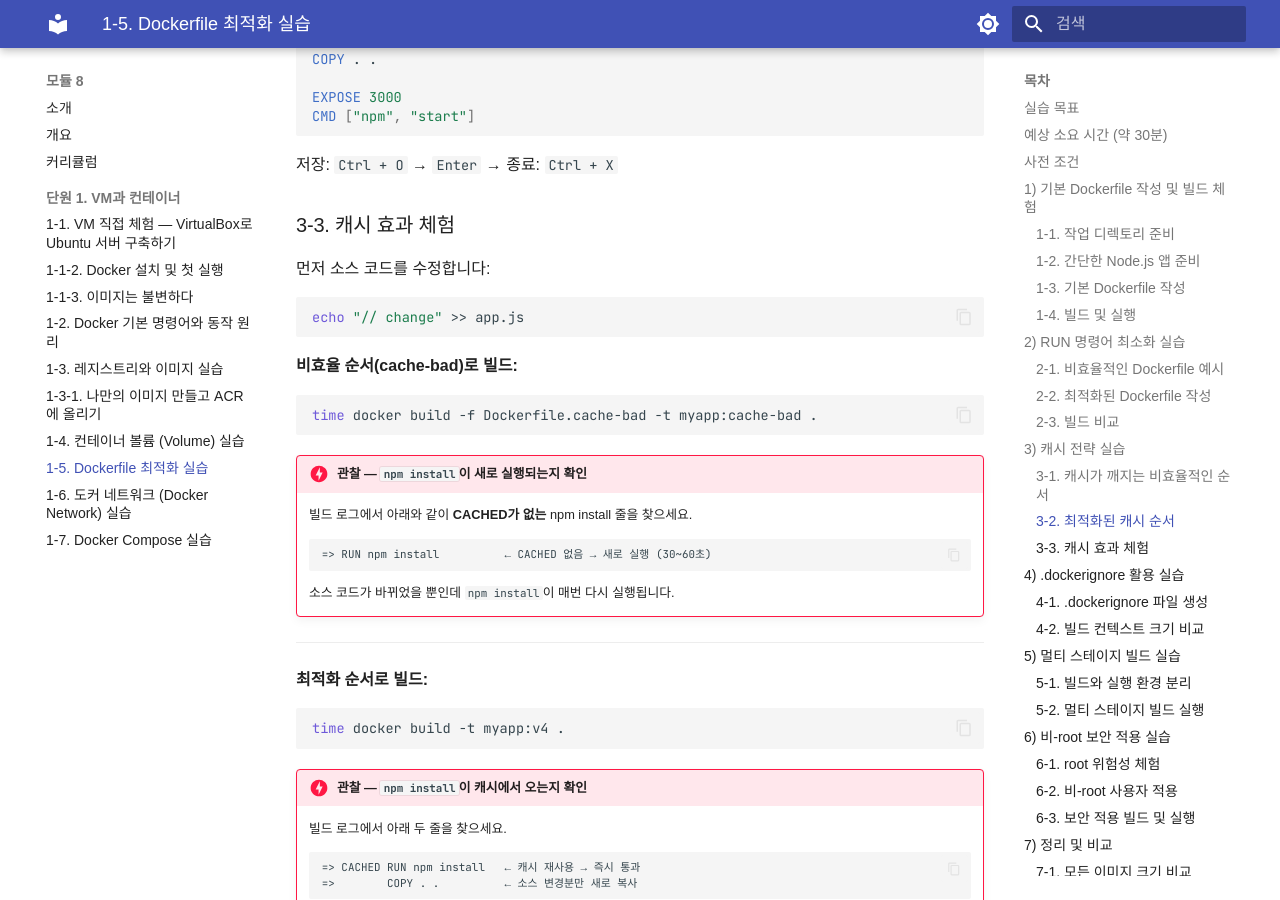
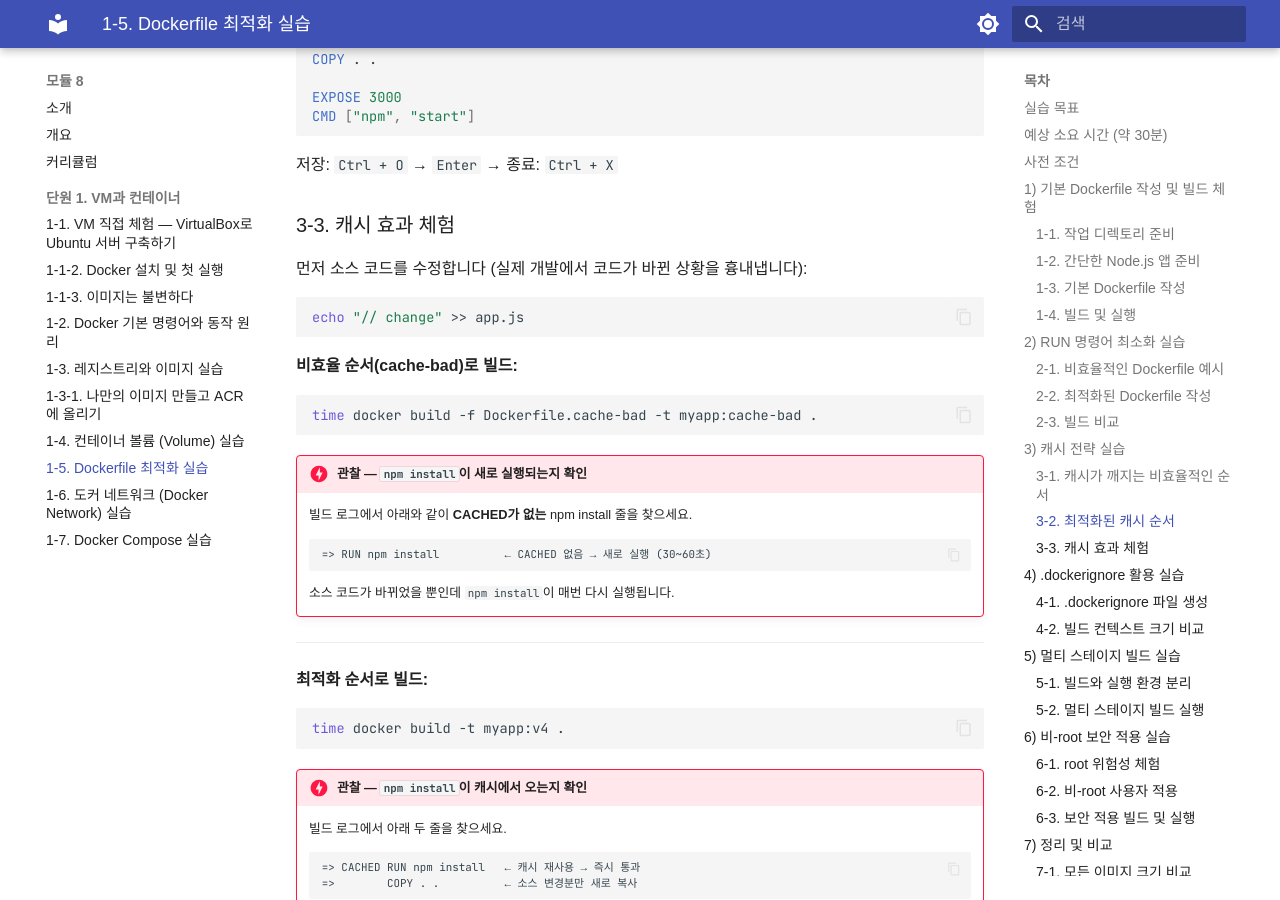
Before and after one commit to skilleat-labs/docker-k8s-labs, an MkDocs documentation site: the page built from docs/modules/module8/1-5.md, in a window 1280 px wide and 900 px high, scrolled down 5631 px. Built offline with MkDocs 1.6.1 and Material for MkDocs 9.7.7, drawn with Linux system fonts in a browser that asks for light colours; some web fonts are replaced.

Commit message:
1-5: echo 명령어 용도 설명 추가
Co-Authored-By: Claude Sonnet 4.6 <noreply@anthropic.com>

````diff
--- a/docs/modules/module8/1-5.md
+++ b/docs/modules/module8/1-5.md
@@ -282,7 +282,7 @@ CMD ["npm", "start"]
 
 ### 3-3. 캐시 효과 체험
 
-먼저 소스 코드를 수정합니다:
+먼저 소스 코드를 수정합니다 (실제 개발에서 코드가 바뀐 상황을 흉내냅니다):
 
 ```bash
 echo "// change" >> app.js
````
